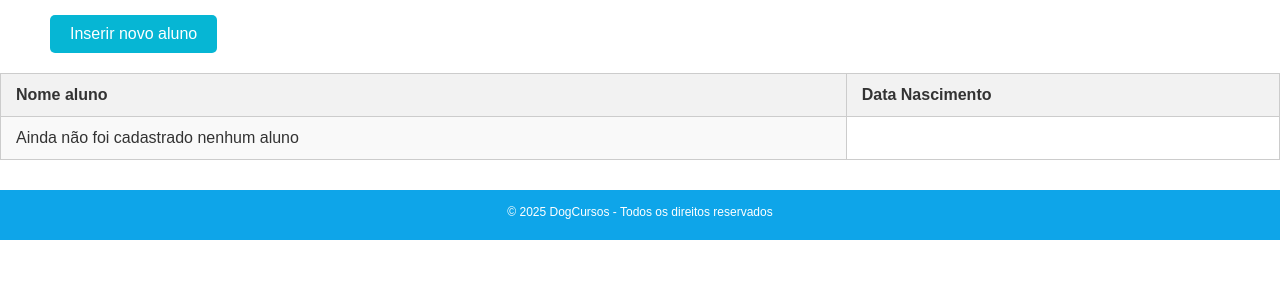
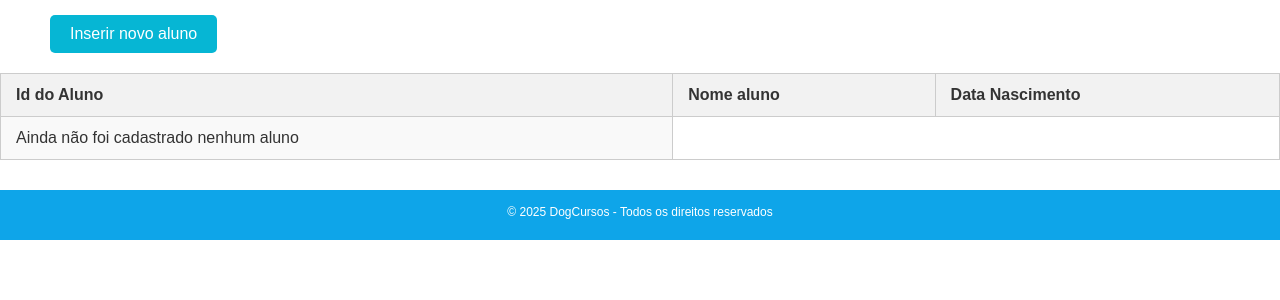
Before and after one commit to ProjetoWeb-Serv/Projeto, a PHP site: page /alunos in a window 1280 px wide. Shown: the part 120-420 px from the top of the page. Run offline with PHP 8.4, Linux system fonts and the light colour scheme.

Commit message:
"feat: add model para aluno"

```diff
--- a/controllers/alunos.controller.php
+++ b/controllers/alunos.controller.php
@@ -10,17 +10,22 @@
 
     }else if($acao == 'gravar'){
 
-        $nome_aluno = $_POST['nome_aluno'];
-        $data_nascimento = $_POST['data_nascimento'];
+        if($_SERVER['REQUEST_METHOD'] === 'POST'){
+            require_once('models/Aluno.php');
 
-        if($_SERVER['REQUEST_METHOD'] === 'POST'){
+            if (!isset($_SESSION['aluno_id'])) {
+                $_SESSION['aluno_id'] = 1;
+            }
 
-            if(!empty($nome_aluno) && !empty($data_nascimento)){
-                $_SESSION['alunos'][] = [
-                    'nome_aluno' => $nome_aluno,
-                    'data_nascimento' => $data_nascimento
-                ];
+            $Aluno = new Aluno();
+            $Aluno->__set('nome_aluno', $_POST['nome_aluno']);
+            $Aluno->__set('data_nascimento', $_POST['data_nascimento']);
+            $Aluno->__set('id', $_SESSION['aluno_id']);
+
+            if($Aluno->__get('nome_aluno') != '' && $Aluno->__get('data_nascimento') != ''){
+                $_SESSION['alunos'][] = $Aluno;
             }
+            $_SESSION['aluno_id']++;
         }
 
         header('Location: /alunos');
--- a/index.php
+++ b/index.php
@@ -1,4 +1,7 @@
 <?php
+
+    require_once 'models/Aluno.php';
+
     session_start();
 
     $pagina = substr($_SERVER['REQUEST_URI'], 1);
--- /dev/null
+++ b/models/Aluno.php
@@ -0,0 +1,23 @@
+<?php
+
+    class Aluno {
+
+        private $id;
+        private $nome_aluno;
+        private $data_nascimento;
+
+        public function __construct() {
+            $this->nome_aluno = '';
+            $this->data_nascimento = '';
+        }
+
+        public function __set($atributo, $valor)
+        {
+            $this->$atributo = $valor;
+        }
+
+        public function __get($atributo)
+        {
+            return $this->$atributo;
+        }
+    }
--- a/views/alunos.view.php
+++ b/views/alunos.view.php
@@ -5,15 +5,18 @@
 </div>
 <table style="border: 1px solid #ccc; width: 100%">
     <tr>
+        <th>Id do Aluno</th>
         <th>Nome aluno</th>
         <th>Data Nascimento</th>
     </tr>
 
     <?php
+        require_once('models/Aluno.php');
         if(isset($_SESSION['alunos'])){
             foreach($_SESSION['alunos'] as $aluno){
-                echo '<tr><td>'.$aluno['nome_aluno'].'</td>';
-                echo '<td>'.$aluno['data_nascimento'].'</td></tr>';
+                echo '<tr><td>'.$aluno->id.'</td>';
+                echo '<td>'.$aluno->nome_aluno.'</td>';
+                echo '<td>'.$aluno->data_nascimento.'</td></tr>';
             }
         }else{
             echo '<tr><td>Ainda não foi cadastrado nenhum aluno</td></tr>';
```
Also changed, not shown: views/matriculas.view.php (+3 -4 lines), controllers/matriculas.controller.php (line endings or trailing spaces).
